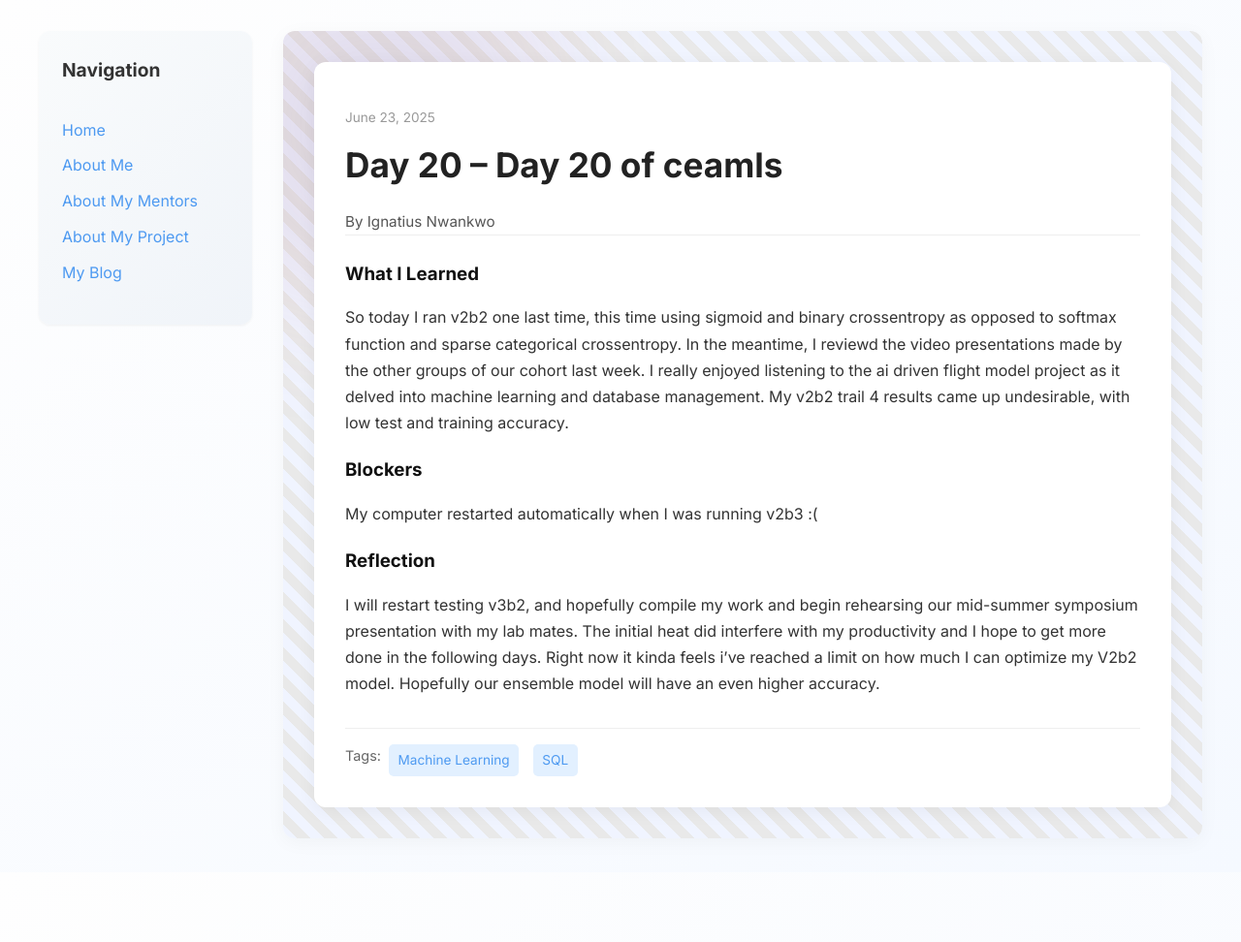
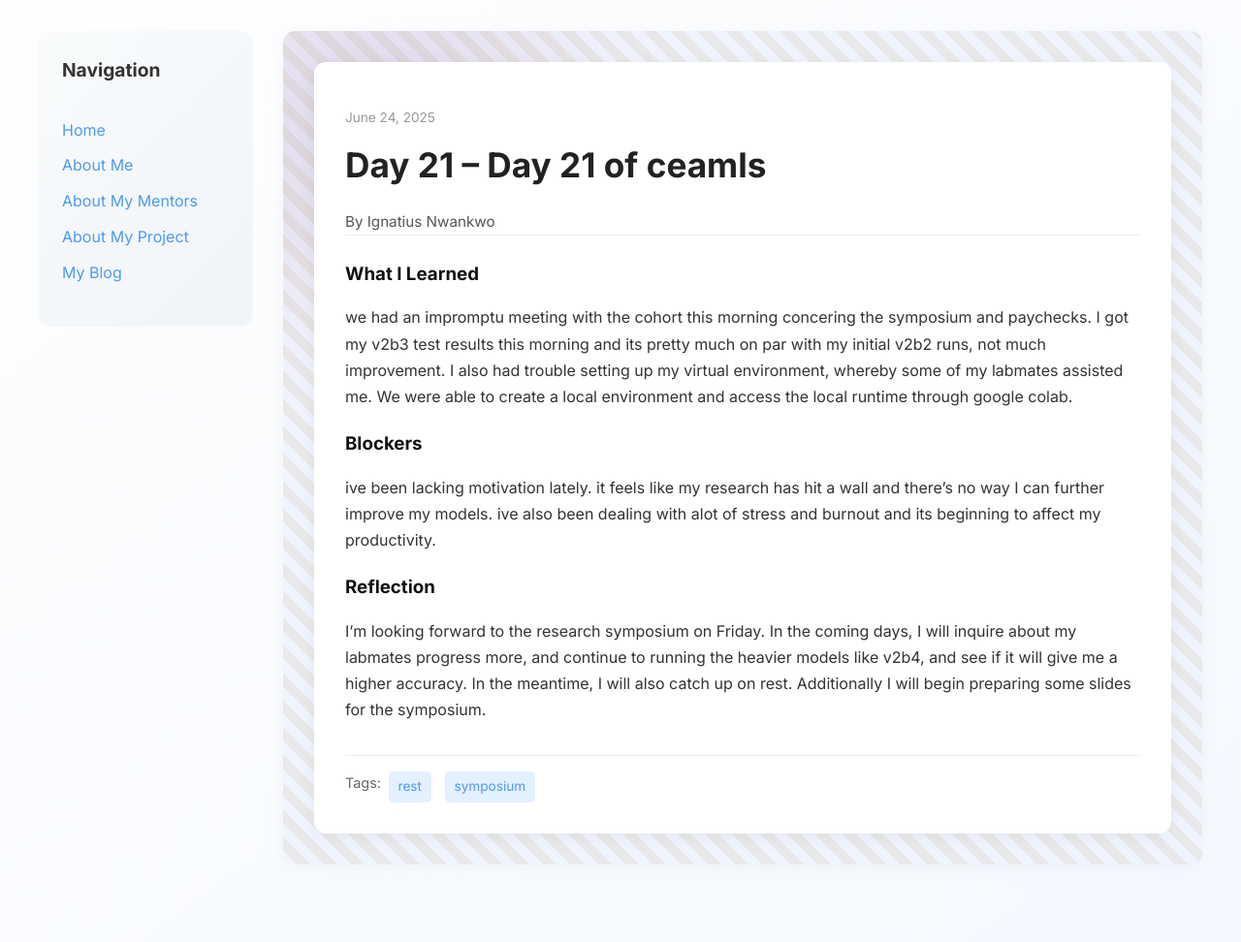
Before and after one commit to toxhi/toxhi.github.io, a Jekyll site: the page built from _posts/2025-06-24-day-21.md, in a window 1280 px wide. Shown: the whole page at 97% size. Built offline with Jekyll 4.4.1, drawn with Linux system fonts in a browser that asks for light colours; before the commit the page ends 900 px from its top, so only the background shows below that.

Commit message:
Update 2025-06-24-day-21.md

```diff
--- a/_posts/2025-06-24-day-21.md
+++ b/_posts/2025-06-24-day-21.md
@@ -1,19 +1,21 @@
 ---
 layout: post
-title: "Day 20 – Day 20 of ceamls"
-date: 2025-06-23
+title: "Day 21 – Day 21 of ceamls"
+date: 2025-06-24
 author: Ignatius Nwankwo
-permalink: /day20.html
-tags: ["Machine Learning", "SQL"]
+permalink: /day21.html
+tags: ["rest", "symposium"]
 
 what_i_learned: |
-  So today I ran v2b2 one last time, this time using sigmoid and binary crossentropy as opposed to softmax function and sparse categorical crossentropy. In the meantime, I reviewd the video presentations made by the other groups of our cohort last week. I really enjoyed listening to the ai driven flight model project as it delved into machine learning and database management. My v2b2 trail 4 results came up undesirable, with low test and training accuracy.
+  we had an impromptu meeting with the cohort this morning concering the symposium and paychecks. I got my v2b3 test results this morning and its pretty much on par with my initial v2b2 runs, not much improvement. I also had trouble setting up my virtual environment, whereby some of my labmates assisted me. We were able to create a local environment and access the local runtime through google colab.
+
 
 
 blockers: |
-  My computer restarted automatically when I was running v2b3 :(
+  ive been lacking motivation lately. it feels like my research has hit a wall and there's no way I can further improve my models. ive also been dealing with alot of stress and burnout and its beginning to affect my productivity.
+
 
 
 reflection: |
-  I will restart testing v3b2, and hopefully compile my work and begin rehearsing our mid-summer symposium presentation with my lab mates. The initial heat did interfere with my productivity and I hope to get more done in the following days. Right now it kinda feels i've reached a limit on how much I can optimize my V2b2 model. Hopefully our ensemble model will have an even higher accuracy.
+  I'm looking forward to the research symposium on Friday. In the coming days, I will inquire about my labmates progress more, and continue to running the heavier models like v2b4, and see if it will give me a higher accuracy. In the meantime, I will also catch up on rest. Additionally I will begin preparing some slides for the symposium.
 ---
```
